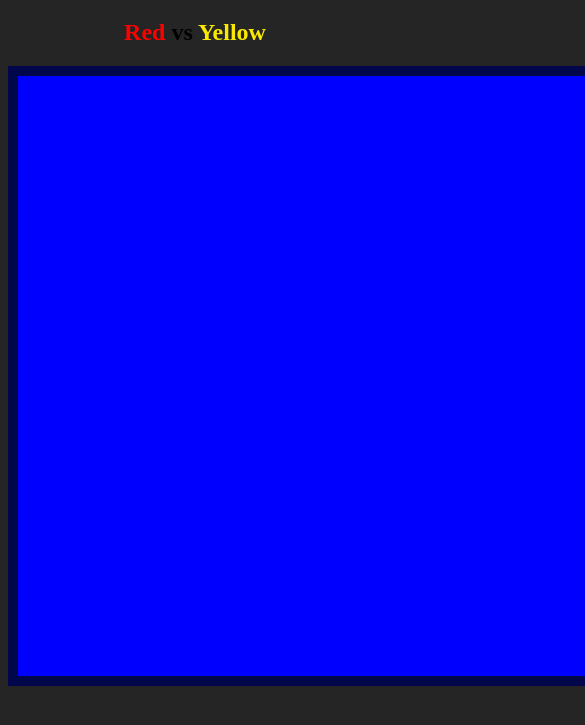
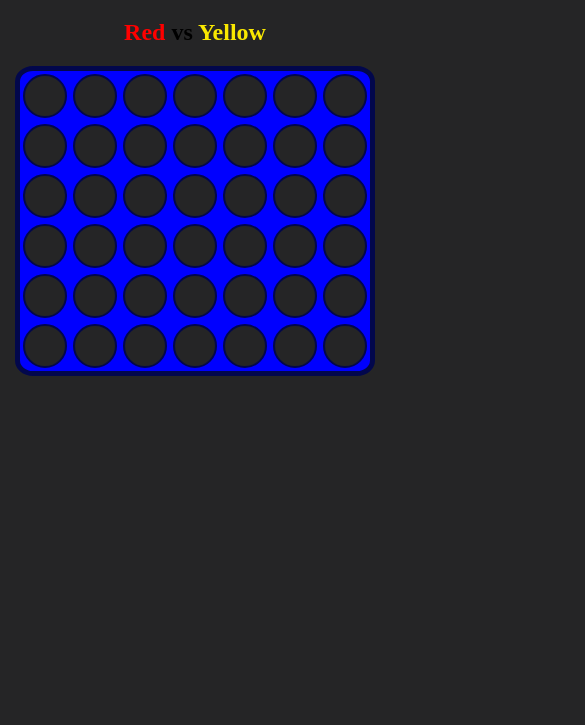
Before and after one commit to alexanderglemme/connectFour, a website: page index.html in a window 390 px wide. Shown: the part 61-786 px from the top of the page, 585 px wide, since content can reach past the window. Drawn offline with Linux system fonts and the light colour scheme.

Commit message:
Add media query 426px

```diff
--- a/assets/css/style.css
+++ b/assets/css/style.css
@@ -29,8 +29,35 @@ body {
 
     background-color: blue;
     border: 10px solid rgb(2, 7, 76);
+    border-radius: 5%;
 
     margin: 0 auto;
     display: flex;
     flex-wrap: wrap;
 }
+
+@media screen and (max-width: 426px) {
+    #connect4-grid {
+    height: 300px;
+    width: 350px;
+
+    background-color: blue;
+    border: 5px solid rgb(2, 7, 76);
+    border-radius: 5%;
+
+    margin: 0 auto;
+    display: flex;
+    flex-wrap: wrap;
+}
+    .cell {
+    width: 40px;
+    height: 40px;
+    background-color: rgb(37,37,38);
+
+    margin: 3px;
+    border: 2px solid rgb(2, 7, 76);
+    border-radius: 50%;
+
+    display: flex;
+}
+}
--- a/index.html
+++ b/index.html
@@ -12,7 +12,7 @@
     <h1>CONNECT FOUR</h1>
     <h2><strong style="color: red;">Red</strong> vs <strong style="color: rgb(249, 232, 1);">Yellow</strong></h2>
     <div id="connect4-grid"></div>
-    <script src="assets//javascript/script.js"></script>
+    <script src="assets/javascript/script.js"></script>
     <script src="assets/javascript/sweetalert2.js"></script>
 </body>
 </html>
```
